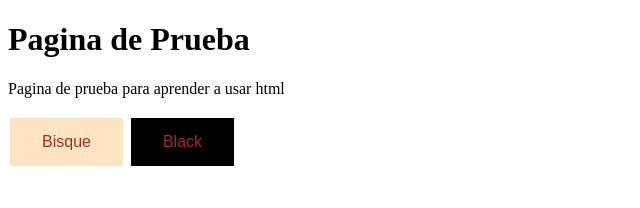
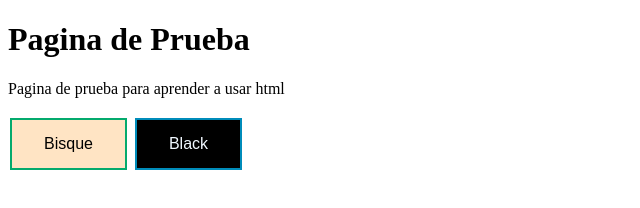
Before and after one commit to JAHG25/Prueba, a plain HTML site: page index.html in a window 1280 px wide. Shown: the whole page, without its empty margins (0-640 px from the left). Drawn offline with Linux system fonts and the light colour scheme.

Commit message:
cambio de colores

```diff
--- a/index.html
+++ b/index.html
@@ -17,8 +17,27 @@
         margin: 4px 2px;
         cursor: pointer;
     }
-    .button1 {background-color: bisque;}
-    .button2 {background-color: black;}
+    .button1 {
+        background-color: bisque;
+        color: black;
+        border: 2px solid #04AA6D;
+    }
+
+    .button1:hover {
+        background-color: #2500ba;
+        color: white;
+    }
+
+    .button2 {
+        background-color: black;
+        color: aliceblue;
+        border: 2px solid #008CBA;
+        }
+
+    .button2:hover {
+        background-color: #00ba0f;
+        color: rgb(255, 0, 0);
+    }
 </style>
 <body>
     <h1>Pagina de Prueba</h1>
```
